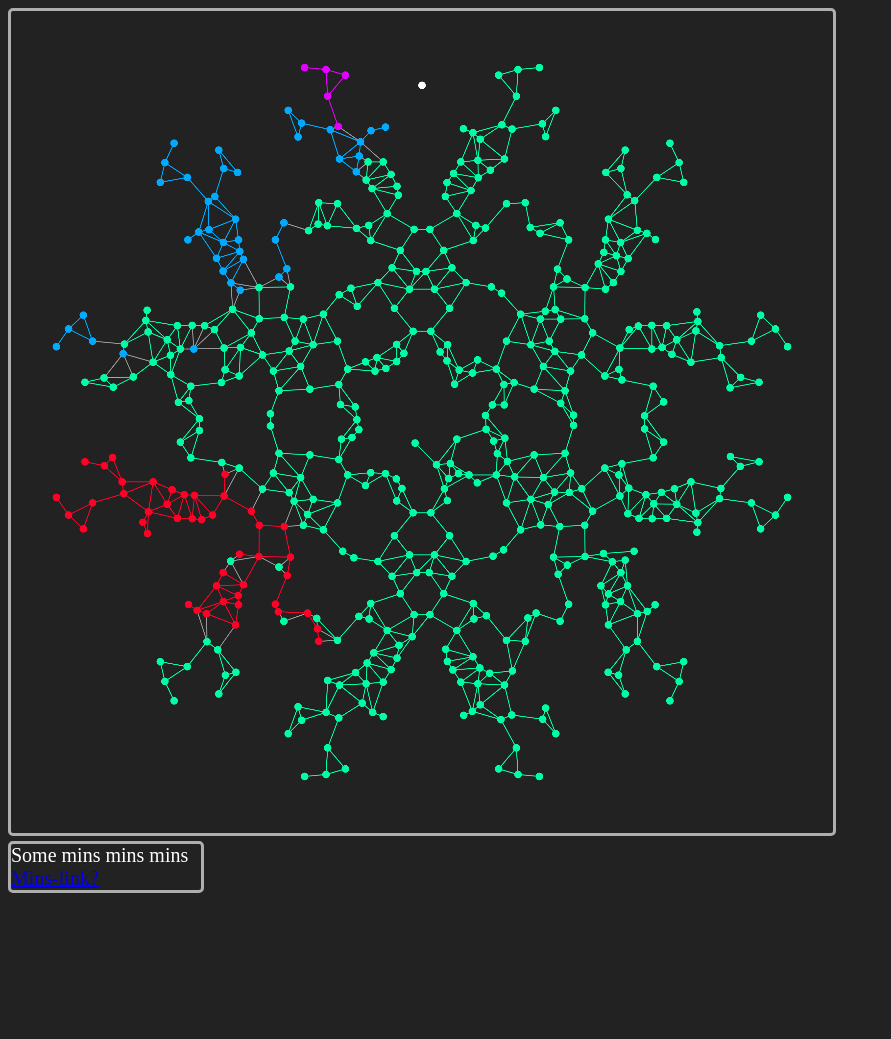
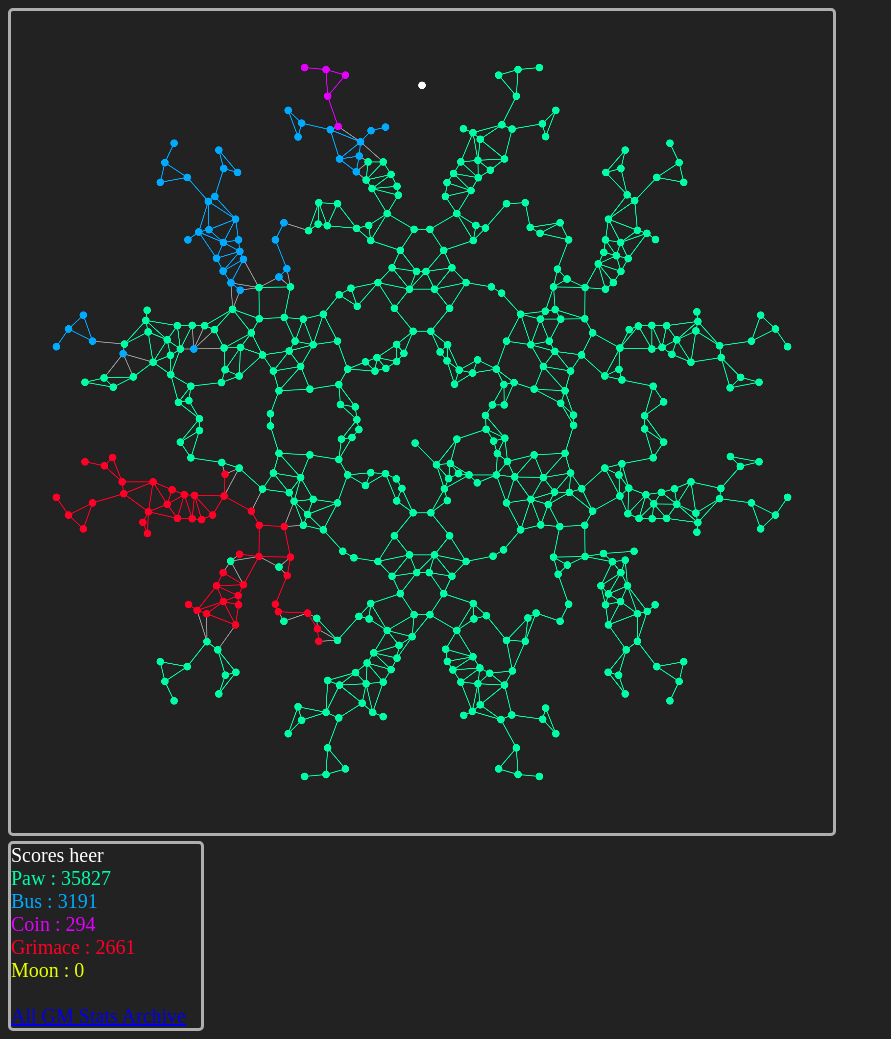
Before and after one commit to VividerAphid/GalconStats, a plain HTML site: page index.html in a window 1280 px wide. Shown: the whole page, without its empty margins (0-891 px from the left). Before the commit the page ends 901 px from the top, so only its background shows below. Drawn offline with Linux system fonts and the light colour scheme.

Commit message:
Added basic scoreboard, changed archive link text

```diff
--- a/index.html
+++ b/index.html
@@ -6,6 +6,7 @@
 	<script src="js/faction.js"></script>
 	<script src="js/mainlib.js"></script>
 	<script src="js/utils.js"></script>
+	<script src="js/ui.js"></script>
 	<link rel="stylesheet" href="index.css">
 
 
@@ -17,8 +18,9 @@
 			<canvas id="mapCan"></canvas>
 		</div>
 		<div id="statBox">
-			Some mins mins mins
-			<a href="./galaxyStatsArchive/">Mins-link?</a>
+			<div id="ScoresHolder">Scores heer</div>
+			<br>
+			<a href="./galaxyStatsArchive/">All GM Stats Archive</a>
 		</div>
 	</div>
 	<script>
--- a/js/mainlib.js
+++ b/js/mainlib.js
@@ -24,10 +24,11 @@ function loadMap(mapIn){
 }
 
 function loadFactions(facIn){
-    var outFacs = {};
+    var outFacs = {idList: []};
     for(var r = 1; r <facIn.length; r++){
         var temp = facIn[r];
         outFacs[temp[0]] = new faction(temp[0] * 1, temp[2], "#" + temp[1], temp[5]*1);
+        outFacs.idList.push(temp[0]);
     }
 
     return outFacs;
@@ -58,6 +59,7 @@ function readFile(target, type){
                 break;
             case 2:
                 factions = loadFactions(dat);
+                buildScoreboard();
                 //console.log(factions);
                 if(mapData != undefined){
                     totalHits();
--- /dev/null
+++ b/js/ui.js
@@ -0,0 +1,21 @@
+function addElement(props){
+    //Takes in {type, id, class, parent, innards}
+    let child = document.createElement(props.type);
+    child.id = props.id;
+    child.className = props.class;
+    props.parent.appendChild(child);
+    child.innerHTML = props.innards;
+}
+
+function buildScoreboard(){
+    let count = factions.idList.length;
+    let parentEl = document.getElementById("ScoresHolder");
+
+    for(let r = 0; r < count; r++){
+        let target = factions.idList[r];
+        let text = factions[target].name + " : " + factions[target].score;
+        addElement({type: "div", id: target + "ScoreDiv", class: "FactionScoreDiv", parent: parentEl, innards: text});
+        document.getElementById(target+"ScoreDiv").style.color = factions[target].colour;
+    }
+    console.log("called scoreboard builder");
+}
```
